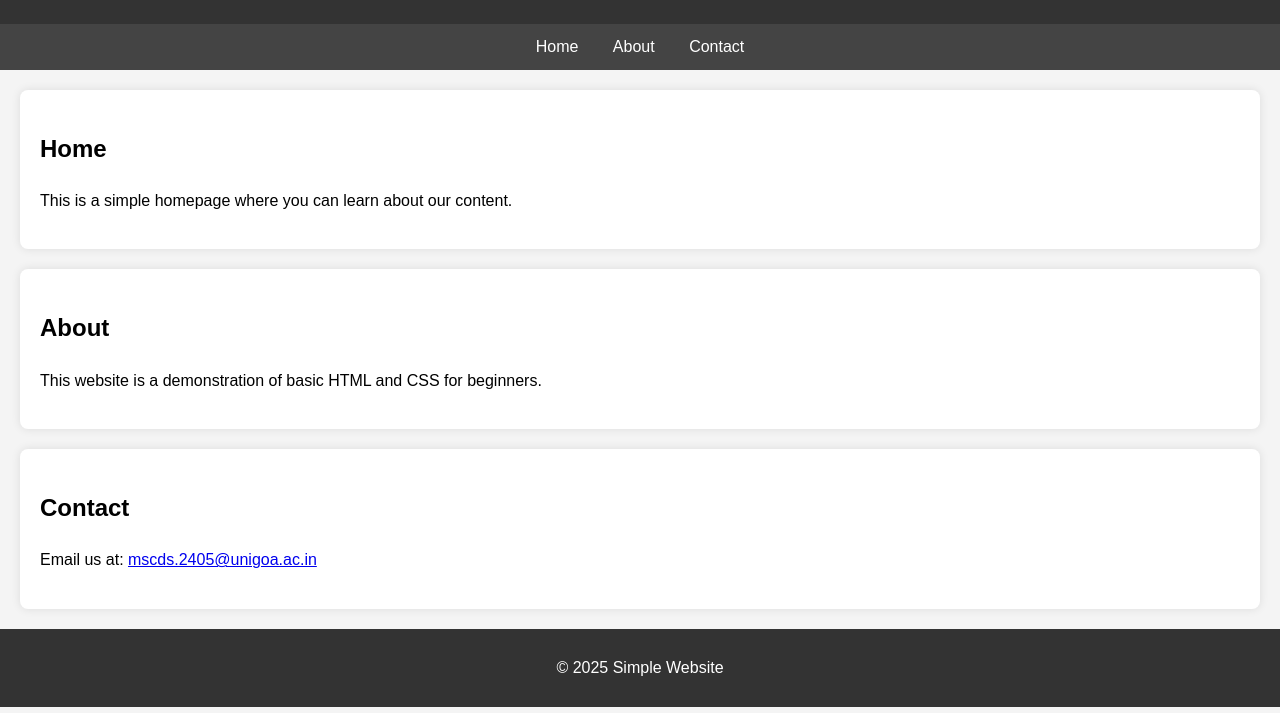
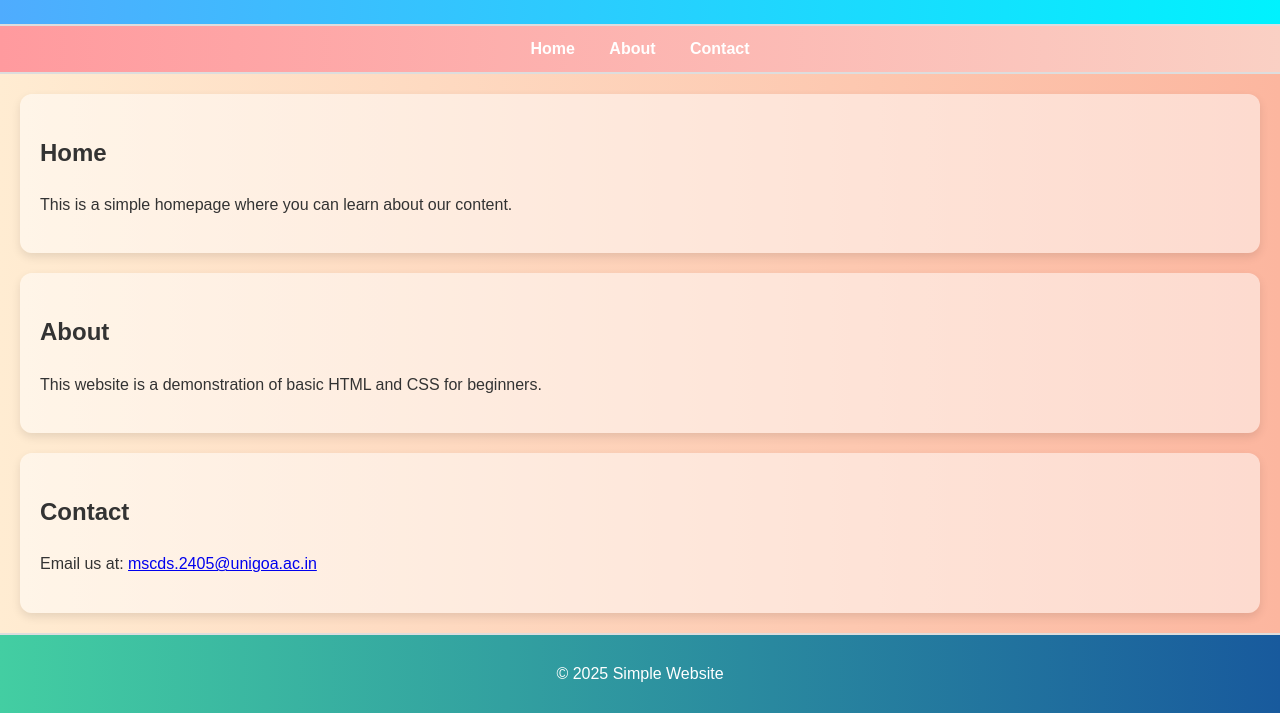
Before and after one commit to Disha-Savant/Disha-Savant.github.io, a plain HTML site: page index.html in a window 1280 px wide. Shown: the part 90-803 px from the top of the page. Drawn offline with Linux system fonts and the light colour scheme.

Commit message:
Update index.html

```diff
--- a/index.html
+++ b/index.html
@@ -10,24 +10,28 @@
             margin: 0;
             padding: 0;
             line-height: 1.6;
-            background-color: #f4f4f4;
+            background: linear-gradient(to right, #ffecd2, #fcb69f);
+            color: #333;
         }
         header {
-            background: #333;
+            background: linear-gradient(to right, #4facfe, #00f2fe);
             color: #fff;
             padding: 10px 20px;
             text-align: center;
+            border-bottom: 2px solid #ddd;
         }
         nav {
-            background: #444;
+            background: linear-gradient(to right, #ff9a9e, #fad0c4);
             color: #fff;
             text-align: center;
             padding: 10px;
+            border-bottom: 2px solid #ddd;
         }
         nav a {
             color: #fff;
             margin: 0 15px;
             text-decoration: none;
+            font-weight: bold;
         }
         nav a:hover {
             text-decoration: underline;
@@ -35,15 +39,16 @@
         section {
             padding: 20px;
             margin: 20px;
-            background: #fff;
-            border-radius: 8px;
-            box-shadow: 0 0 10px rgba(0, 0, 0, 0.1);
+            background: #ffffff80;
+            border-radius: 12px;
+            box-shadow: 0 4px 10px rgba(0, 0, 0, 0.1);
         }
         footer {
             text-align: center;
             padding: 10px;
-            background: #333;
+            background: linear-gradient(to right, #43cea2, #185a9d);
             color: #fff;
+            border-top: 2px solid #ddd;
         }
     </style>
 </head>
```
